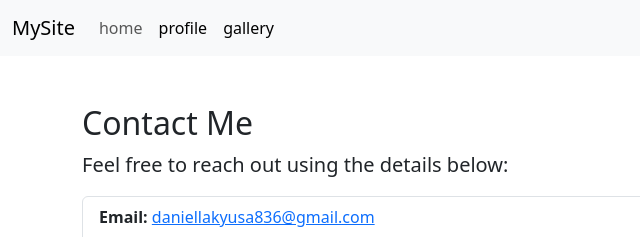
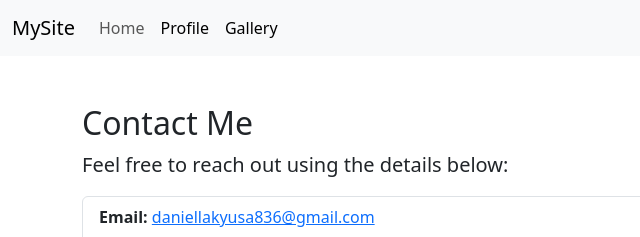
Before and after one commit to Daniellakyusa/bootstraps-Daniella-kyusa, a plain HTML site: page contactpage .html in a window 1280 px wide. Shown: the top 237 px of the page, 0-640 px from the left. Drawn offline with nearby package versions, Linux system fonts and the light colour scheme.

Commit message:
Update contactpage .html

```diff
--- a/contactpage .html
+++ b/contactpage .html
@@ -13,13 +13,14 @@
       <div class="collapse navbar-collapse">
         <ul class="navbar-nav me-auto mb-2 mb-lg-0">
           <li class="nav-item">
-            <a class="nav-link" href="index.html">home</a>
+
+            <a class="nav-link" href="index.html">Home</a>
           </li>
           <li class="nav-item">
-            <a class="nav-link active" href="profilepage.html">profile</a>
+            <a class="nav-link active" href="profile.html">Profile</a>
           </li>
           <li class="nav-item">
-            <a class="nav-link active" href="Gallery.html">gallery</a>
+            <a class="nav-link active" href="Gallery.html">Gallery</a>
           </li>
         </ul>
       </div>
```
